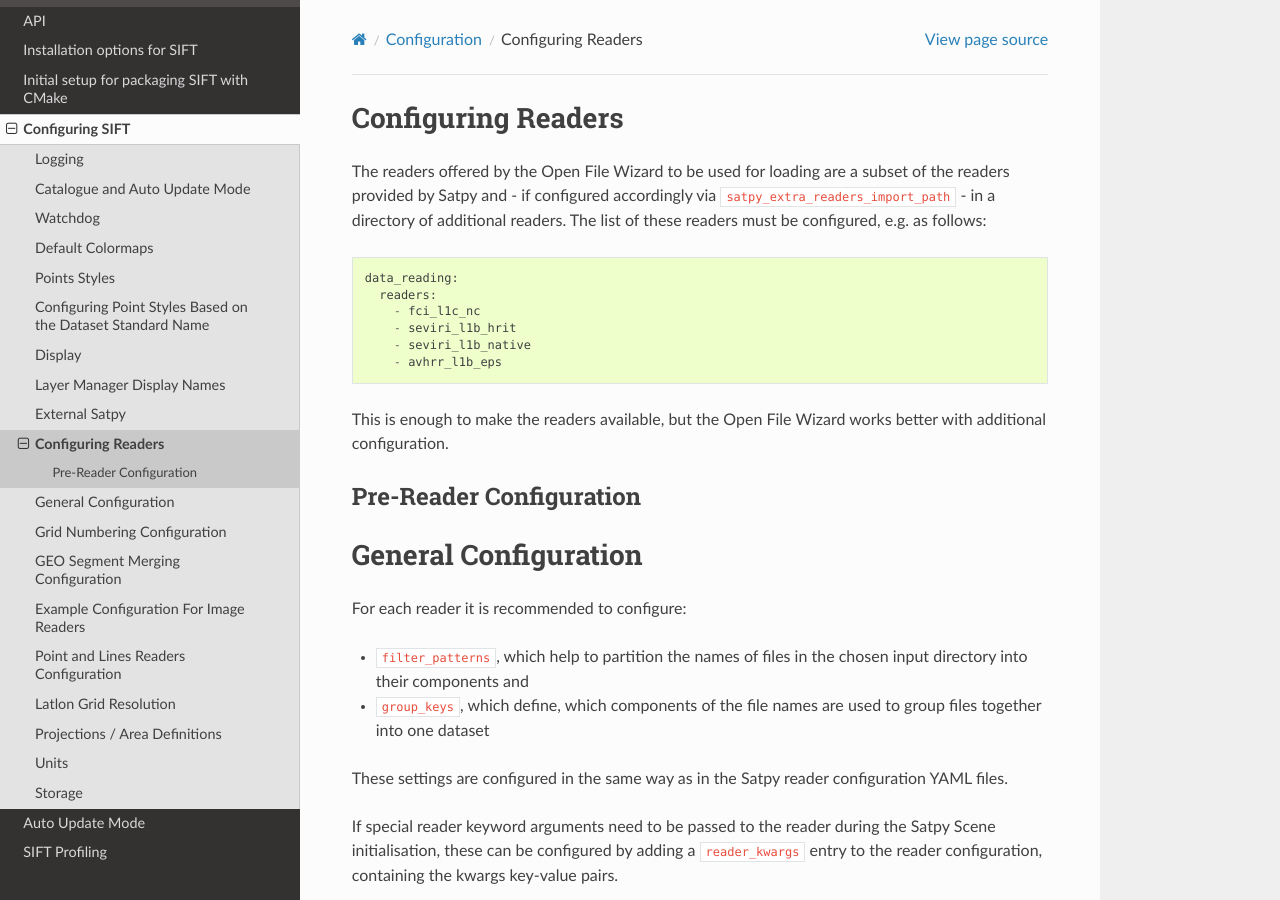
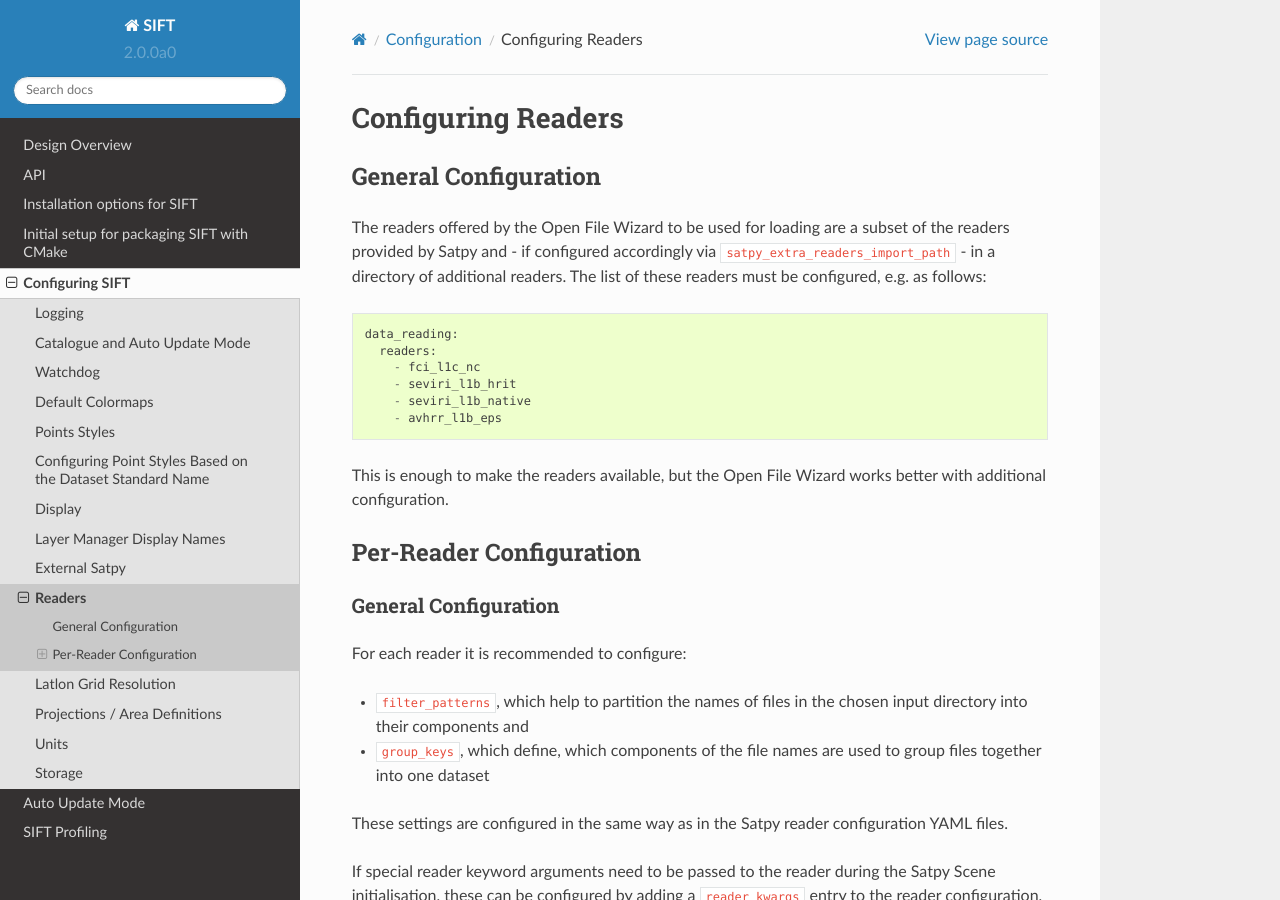
Before and after one commit to ssec/sift, a Sphinx documentation site: the page built from doc/source/configuration/readers.rst, in a window 1280 px wide and 900 px high. Built offline with Sphinx 7.4.7 and the Read the Docs theme 2.0.0, drawn with Linux system fonts in a browser that asks for light colours.

Commit message:
fix sectioning

```diff
--- a/doc/source/configuration/readers.rst
+++ b/doc/source/configuration/readers.rst
@@ -1,5 +1,8 @@
 Configuring Readers
 -------------------
+
+General Configuration
+=====================
 
 The readers offered by the Open File Wizard to be used for loading are a subset
 of the readers provided by Satpy and - if configured accordingly via
@@ -16,11 +19,11 @@ The list of these readers must be configured, e.g. as follows::
 This is enough to make the readers available, but the Open File Wizard works
 better with additional configuration.
 
-Pre-Reader Configuration
+Per-Reader Configuration
 ========================
 
 General Configuration
----------------------
+~~~~~~~~~~~~~~~~~~~~~
 
 For each reader it is recommended to
 configure:
@@ -39,7 +42,7 @@ Satpy Scene initialisation, these can be configured by adding a
 kwargs key-value pairs.
 
 Grid Numbering Configuration
-----------------------------
+~~~~~~~~~~~~~~~~~~~~~~~~~~~~
 
 In addition for GEOS files the grid layout can be configured to enable correct
 index display according to their PUGs. In the ``grid`` sub-config three
@@ -52,7 +55,7 @@ parameters can be set:
   parameters and defaults to 0 if not given.
 
 GEO Segment Merging Configuration
------------------------------
+~~~~~~~~~~~~~~~~~~~~~~~~~~~~~~~~~
 
 For segmented file formats (such as MSG SEVIRI HRIT and MTG FCI NetCDF), it is
 usually preferable to merge segments that are loaded in separate load operations
@@ -74,7 +77,8 @@ can be configured as either ``False`` (the default) or ``True``.
           visible.
 
 Example Configuration For Image Readers
----------------------------------------
+~~~~~~~~~~~~~~~~~~~~~~~~~~~~~~~~~~~~~~~
+
 As example for a complete configuration for a reader, this is one for SEVIRI
 Level 1B in HRIT format::
 
@@ -92,7 +96,7 @@ Level 1B in HRIT format::
          fill_hrv: True
 
 Point and Lines Readers Configuration
--------------------------------------
+~~~~~~~~~~~~~~~~~~~~~~~~~~~~~~~~~~~~~
 
 The visualisation of point and lines can be activated for the according readers
 using the kind ``POINTS`` or ``LINES``. These kinds also support the
```
